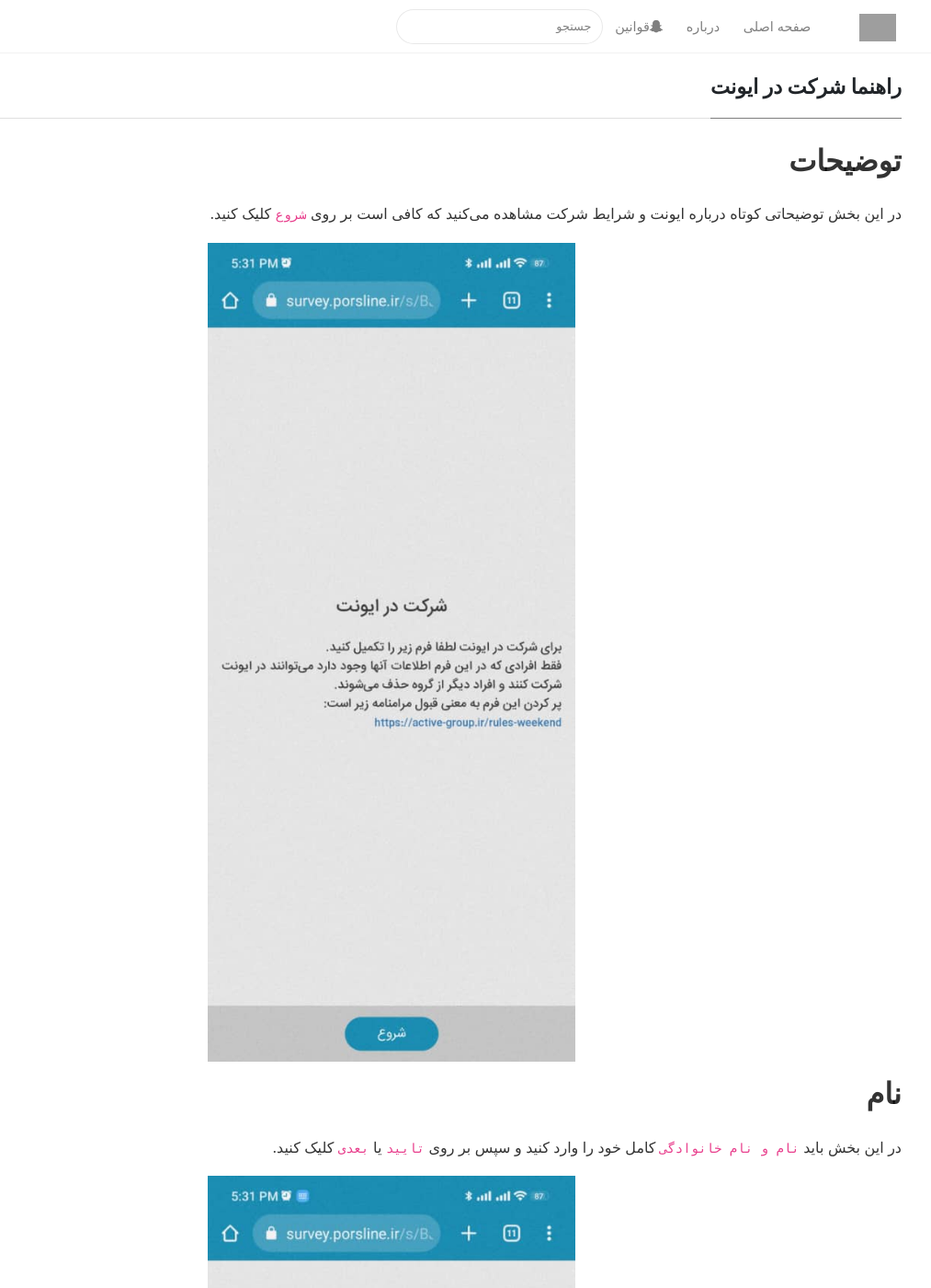
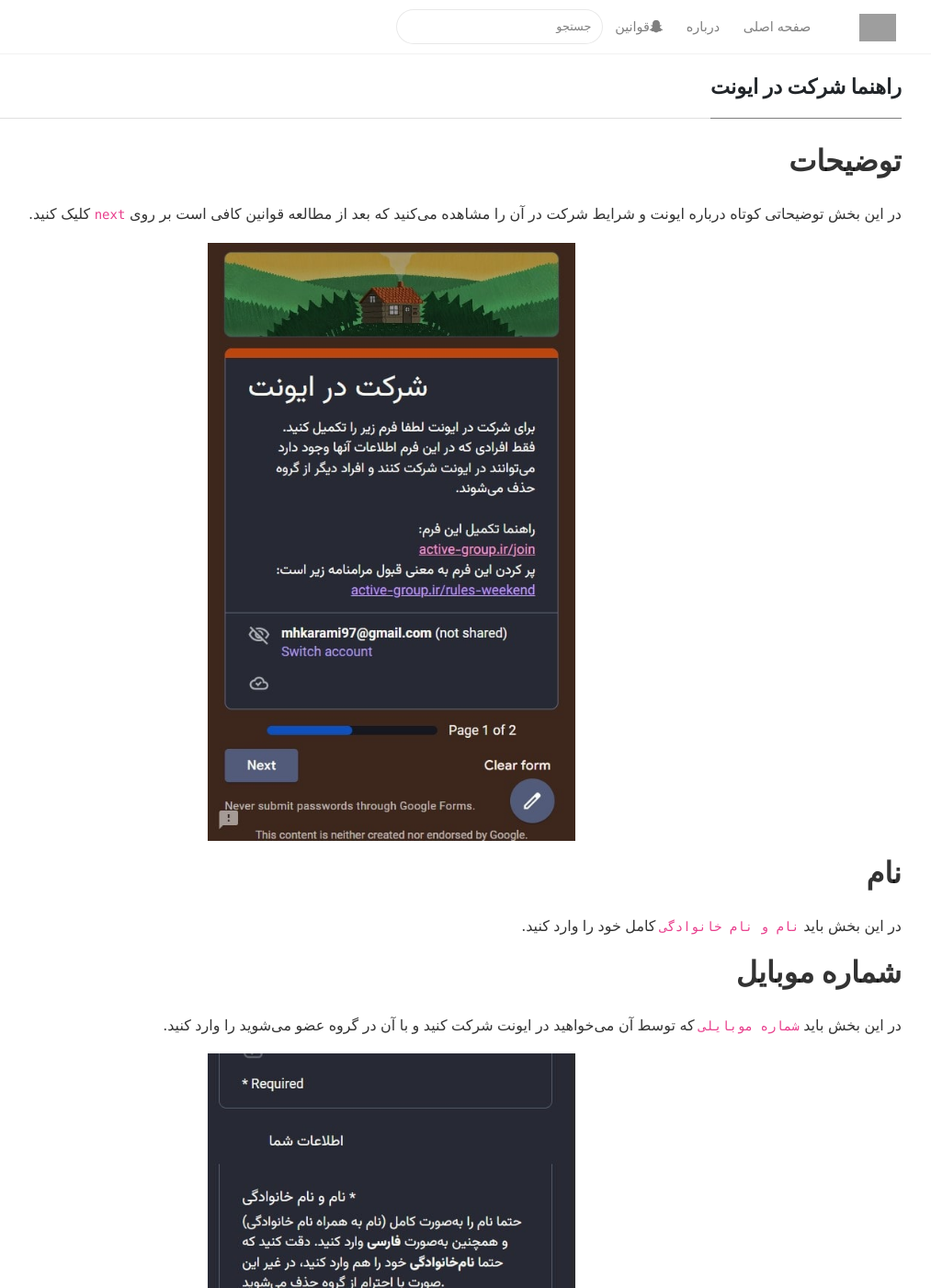
Before and after one commit to MHKarami97/active, a Jekyll site: the page built from _pages/join.md, in a window 1280 px wide and 1400 px high. Shown: the whole window at 92% size, without its empty margins (214-1227 px from the left). Built offline with Jekyll 4.4.1, drawn with Linux system fonts in a browser that asks for light colours; nearby versions of some CDN libraries; some of the changed text lies outside the part shown; grey boxes are pictures that could not be loaded.

Commit message:
update join

```diff
--- a/_pages/join.md
+++ b/_pages/join.md
@@ -6,43 +6,29 @@
 ---
 
 ## توضیحات
-در این بخش توضیحاتی کوتاه درباره ایونت و شرایط شرکت مشاهده می‌کنید که کافی است بر روی `شروع` کلیک کنید.
+در این بخش توضیحاتی کوتاه درباره ایونت و شرایط شرکت در آن را مشاهده می‌کنید که بعد از مطالعه قوانین کافی است بر روی `next` کلیک کنید.
 
 <p align="center">
-  <img src="/assets/img/join/01.jpeg" alt="join" width="400" />
+  <img src="/assets/img/join/01.jpg" alt="join" width="400" />
 </p>
 
 ## نام
-در این بخش باید `نام و نام خانوادگی` کامل خود را وارد کنید و سپس بر روی `تایید` یا `بعدی` کلیک کنید.
+در این بخش باید `نام و نام خانوادگی` کامل خود را وارد کنید.
+## شماره موبایل
+در این بخش باید `شماره موبایلی` که توسط آن می‌خواهید در ایونت شرکت کنید و با آن در گروه عضو می‌شوید را وارد کنید.
 
 <p align="center">
-  <img src="/assets/img/join/02.jpeg" alt="join" width="400" />
+  <img src="/assets/img/join/02.jpg" alt="join" width="400" />
 </p>
 
-## نام
-در این بخش باید `شماره موبایلی` که توسط آن می‌خواهید در ایونت شرکت کنید و با آن در گروه عضو می‌شوید را وارد کنید و سپس بر روی `تایید` یا `بعدی` کلیک کنید.
+اکنون کافی است بر روی `submit` کلیک کنید.
 
 <p align="center">
-  <img src="/assets/img/join/03.jpeg" alt="join" width="400" />
+  <img src="/assets/img/join/03.jpg" alt="join" width="400" />
 </p>
 
-## روش شرکت
-در این بخش `لینک شرکت در ایونت` را مشاهده می‌کنید. دقت کنید که برای تایید شدن شرکت حتما باید بر روی `صفحه بعد` کلیک کنید. در غیر این صورت اطلاعات شما ارسال نمی‌شود.
+در این صفحه لینک عضویت در گروه موقت ایونت که اختصاصی شما است را مشاهده می‌کنید.
 
 <p align="center">
-  <img src="/assets/img/join/04.jpeg" alt="join" width="400" />
+  <img src="/assets/img/join/04.jpg" alt="join" width="400" />
 </p>
-
-## ارسال
-در این بخش کافی است بر روی `ارسال` کلیک کنید تا اطلاعات شما ارسال شود.
-
-<p align="center">
-  <img src="/assets/img/join/05.jpeg" alt="join" width="400" />
-</p>
-
-## پایان
-مشاهده صفحه زیر به معنی پایان عضویت است.
-
-<p align="center">
-  <img src="/assets/img/join/06.jpeg" alt="join" width="400" />
-</p>
```
Also changed, not shown: assets/img/join/01.jpeg (deleted), assets/img/join/01.jpg (added), assets/img/join/02.jpeg (deleted), assets/img/join/02.jpg (added), assets/img/join/03.jpeg (deleted), assets/img/join/03.jpg (added), assets/img/join/04.jpeg (deleted), assets/img/join/04.jpg (added), assets/img/join/05.jpeg (deleted), assets/img/join/06.jpeg (deleted).
